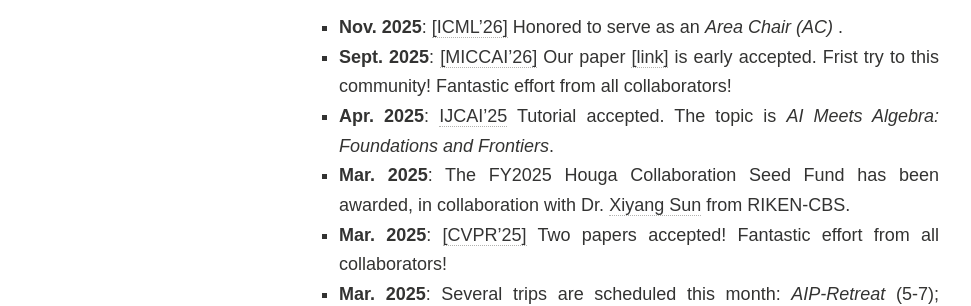
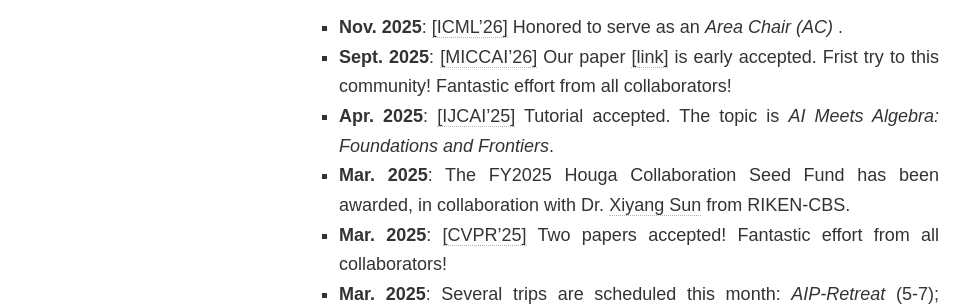
Before and after one commit to ChaoLiAtRIKEN/ChaoLiAtRIKEN.github.io, a Jekyll site: the page built from index.md, in a window 1280 px wide. Shown: the part 839-1145 px from the top of the page, without its empty margins (21-992 px from the left). Built offline with Jekyll 4.4.1, drawn with Linux system fonts in a browser that asks for light colours; nearby versions of some CDN libraries; comment, search, counter and statistics services are not loaded; a style sheet for code colours, icons or effects is not loaded.

```diff
--- a/index.md
+++ b/index.md
@@ -37,7 +37,7 @@ If you are interested in any aspect of me, I am always open to discussions and c
 ## News and Updates
 - **Nov. 2025**:  [[ICML'26]](https://icml.cc/Conferences/2026) Honored to serve as an *Area Chair (AC)* .
 - **Sept. 2025**:  [[MICCAI'26]](https://conferences.miccai.org/2025/en/) Our paper [[link]](https://link.springer.com/chapter/10.1007/978-3-032-04965-0_36) is early accepted. Frist try to this community! Fantastic effort from all collaborators!
-- **Apr. 2025**:  [IJCAI'25](https://2025.ijcai.org) Tutorial accepted. The topic is *AI Meets Algebra: Foundations and Frontiers*.
+- **Apr. 2025**:  [[IJCAI'25]](https://2025.ijcai.org) Tutorial accepted. The topic is *AI Meets Algebra: Foundations and Frontiers*.
 - **Mar. 2025**:  The FY2025 Houga Collaboration Seed Fund has been awarded, in collaboration with Dr. [Xiyang Sun](https://albertlordsun.github.io/biography/) from RIKEN-CBS.
 - **Mar. 2025**: [[CVPR'25]](https://cvpr.thecvf.com) Two papers accepted! Fantastic effort from all collaborators!
 - **Mar. 2025**: Several trips are scheduled this month: *AIP-Retreat* (5-7); *JNNS Brain/Mind workshop* (10-12); *Tianyuan Math. Seminar* (16-22).
```
